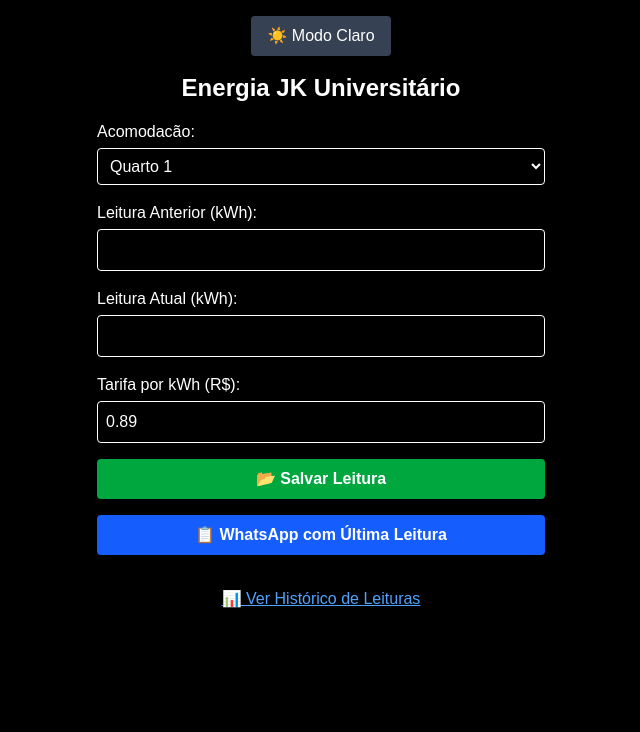
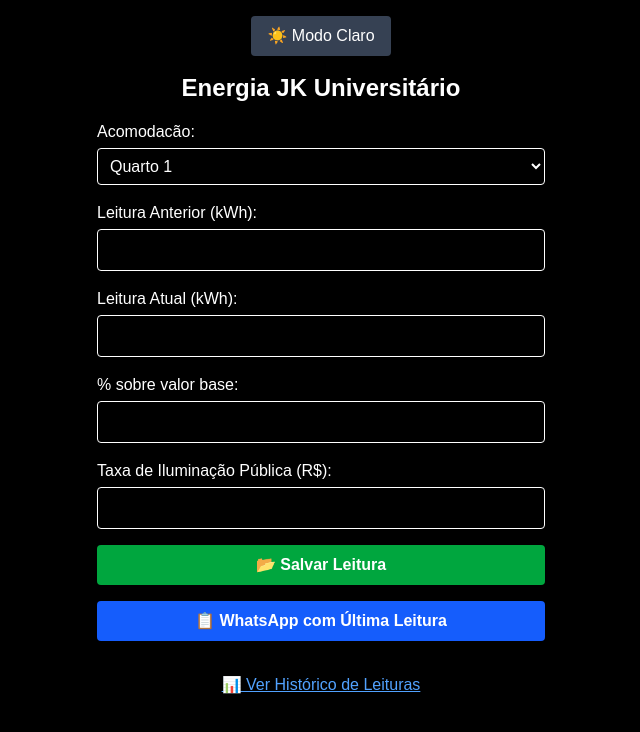
Before and after one commit to JkUniversitario421/energiajkuniversitario, a Next.js app: page / in a window 1280 px wide. Shown: the top 732 px of the page, without its empty margins (319-959 px from the left). Built offline with nearby package versions, Linux system fonts and the light colour scheme.

Commit message:
💡 Atualiza cálculo de energia com % adicional e taxa de iluminação

```diff
--- a/src/app/page.tsx
+++ b/src/app/page.tsx
@@ -7,31 +7,35 @@ export default function Home() {
   const [acomodacao, setAcomodacao] = useState("1");
   const [leituraAnterior, setLeituraAnterior] = useState("");
   const [leituraAtual, setLeituraAtual] = useState("");
-  const [tarifa, setTarifa] = useState("0.89");
+  const [percentual, setPercentual] = useState("");
+  const [taxaIluminacao, setTaxaIluminacao] = useState("");
   const [whatsLink, setWhatsLink] = useState("");
   const [darkMode, setDarkMode] = useState(true);
 
   const limparCampos = () => {
     setLeituraAnterior("");
     setLeituraAtual("");
-    setTarifa("0.89");
+    setPercentual("");
+    setTaxaIluminacao("");
     setWhatsLink("");
   };
 
   const salvarLeitura = async () => {
     const anterior = parseFloat(leituraAnterior);
     const atual = parseFloat(leituraAtual);
-    const taxa = parseFloat(tarifa);
     const consumo = atual - anterior;
-    const valor = consumo * taxa;
+    const perc = parseFloat(percentual);
+    const taxa = parseFloat(taxaIluminacao);
+    const valorBase = consumo * 0.89;
+    const valorFinal = valorBase + (valorBase * perc / 100) + taxa;
 
     const payload = {
       acomodacao,
       leitura_anterior: anterior,
       leitura_atual: atual,
       consumo: consumo.toFixed(2),
-      valor: valor.toFixed(2),
-      tarifa: taxa,
+      valor: valorFinal.toFixed(2),
+      tarifa: 0.89,
       data: new Date().toLocaleString("pt-BR"),
     };
 
@@ -89,12 +93,7 @@ export default function Home() {
         return;
       }
 
-      const mensagem = `📊 *Leitura de Energia - Acomodacão ${ultimo.acomodacao}*
-🔢 Leitura Anterior: ${ultimo.leitura_anterior} kWh
-🔢 Leitura Atual: ${ultimo.leitura_atual} kWh
-⚡ Consumo: ${ultimo.consumo} kWh
-💸 Valor: R$ ${ultimo.valor}
-💡 Tarifa usada: R$ ${parseFloat(ultimo.tarifa).toFixed(2)} por kWh`;
+      const mensagem = `📊 *Leitura de Energia - Acomodacão ${ultimo.acomodacao}*\n🔢 Leitura Anterior: ${ultimo.leitura_anterior} kWh\n🔢 Leitura Atual: ${ultimo.leitura_atual} kWh\n⚡ Consumo: ${ultimo.consumo} kWh\n💸 Valor: R$ ${ultimo.valor}\n💡 Tarifa usada: R$ ${parseFloat(ultimo.tarifa).toFixed(2)} por kWh`;
 
       const link = `https://wa.me/${telefone}?text=${encodeURIComponent(mensagem)}`;
       setWhatsLink(link);
@@ -159,12 +158,22 @@ export default function Home() {
         </label>
 
         <label className="flex flex-col">
-          Tarifa por kWh (R$):
+          % sobre valor base:
           <input
             type="number"
             className={inputStyle}
-            value={tarifa}
-            onChange={(e) => setTarifa(e.target.value)}
+            value={percentual}
+            onChange={(e) => setPercentual(e.target.value)}
+          />
+        </label>
+
+        <label className="flex flex-col">
+          Taxa de Iluminação Pública (R$):
+          <input
+            type="number"
+            className={inputStyle}
+            value={taxaIluminacao}
+            onChange={(e) => setTaxaIluminacao(e.target.value)}
           />
         </label>
 
```
